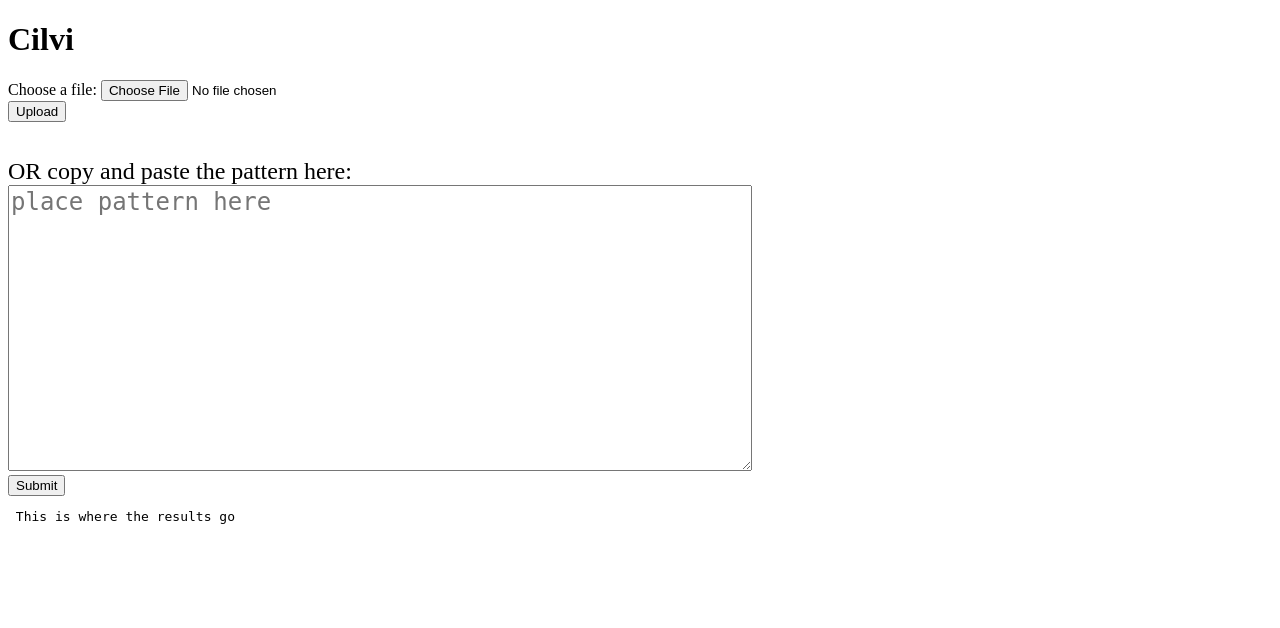
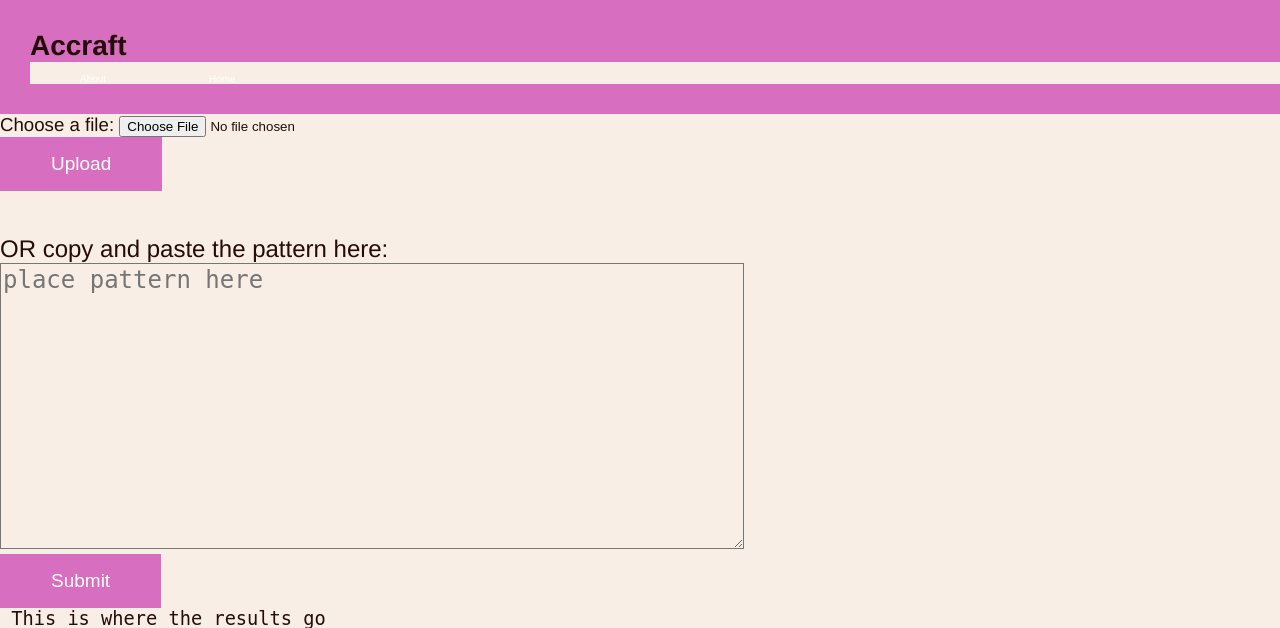
Before and after one commit to AbigailEckstein/NS2025Crochet, a Django app: template templates/application.html in a window 1280 px wide; the page is wider, and only the part inside the window is pictured. Shown: the top 628 px of that part. Run offline with Django 5.2, Linux system fonts and the light colour scheme; the template is opened without the code that fills it, so the values that code supplies are empty.

Commit message:
Revert "Changed where the stylesheet is and the name of application."
This reverts commit f86df6d5eb21a18f42025d7221a38bab1614bf47.

```diff
--- a/CrochetDjango/settings.py
+++ b/CrochetDjango/settings.py
@@ -9,7 +9,7 @@ https://docs.djangoproject.com/en/5.2/topics/settings/
 For the full list of settings and their values, see
 https://docs.djangoproject.com/en/5.2/ref/settings/
 """
-import os.path
+
 from pathlib import Path
 
 # Build paths inside the project like this: BASE_DIR / 'subdir'.
@@ -116,9 +116,6 @@ USE_TZ = True
 # https://docs.djangoproject.com/en/5.2/howto/static-files/
 
 STATIC_URL = 'static/'
-STATICFILES_DIRS = [
-    BASE_DIR / "CrochetDjango/static"
-]
 
 # Default primary key field type
 # https://docs.djangoproject.com/en/5.2/ref/settings/#default-auto-field
--- a/templates/about.html
+++ b/templates/about.html
@@ -3,13 +3,12 @@
 <head>
     <meta charset="UTF-8">
     <title>About</title>
-    {% load static %}
-    <link rel = "stylesheet" href = "{% static 'css/stylesheet.css' %}">
+    <link rel = "stylesheet" href = "stylesheet.css">
 </head>
 <body>
 <header type = "header" name = "h1">
 
-    <h2> Cilvi </h2>
+    <h2> Accraft </h2>
     <button2 type="button" > About </button2>
     <button2 type="button" onclick = "window.location.href = 'index.html'"> Home </button2>
 
--- a/templates/application.html
+++ b/templates/application.html
@@ -3,6 +3,7 @@
 <head>
     <meta charset="UTF-8">
     <title>PDF and Text Pattern Reader</title>
+    <link rel = "stylesheet" href = "stylesheet.css">
     <meta name="viewport" content="width=device-width,initial-scale=1.0">
 
 
@@ -20,8 +21,15 @@
 </head>
 <body>
 
-<header>
-    <h1>Cilvi</h1>
+<header type = "header" name = "h1">
+
+    <h2> Accraft </h2>
+    <section>
+
+    <button2 type="button" onclick = "window.location.href = 'about.html'"> About </button2>
+    <button2 type="button" onclick = "window.location.href = 'index.html'"> Home </button2>
+    </section>
+
 </header>
 
 <main>
```
Also changed, not shown: templates/index.html (+3 -4 lines), templates/stylesheet.css (renamed from CrochetDjango/static/css/stylesheet.css).
